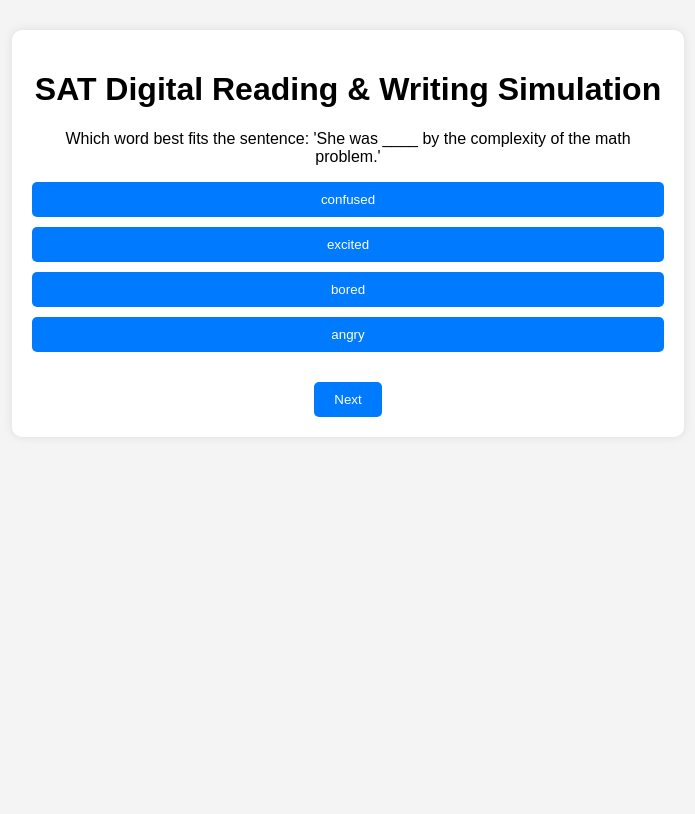
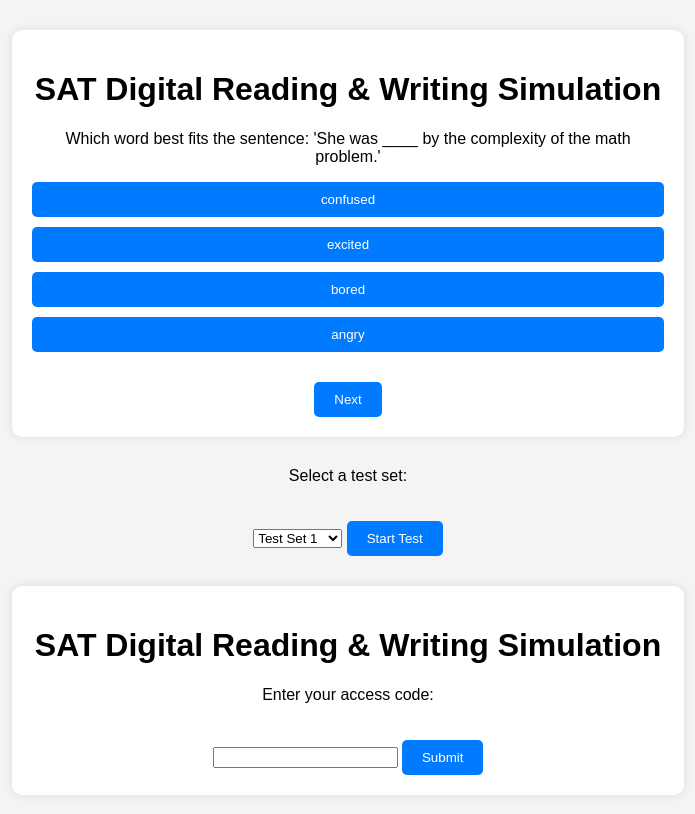
Before and after one commit to Englishplan/SAT, a plain HTML site: page index.html in a window 1280 px wide. Shown: the whole page, without its empty margins (292-987 px from the left). Drawn offline with Linux system fonts and the light colour scheme.

Commit message:
Update index.html

```diff
--- a/index.html
+++ b/index.html
@@ -23,4 +23,69 @@
 
     <script src="script.js"></script>
 </body>
+</html><div id="test-selection">
+    <p>Select a test set:</p>
+    <select id="test-dropdown">
+        <option value="1">Test Set 1</option>
+        <option value="2">Test Set 2</option>
+        <option value="3">Test Set 3</option>
+        <option value="4">Test Set 4</option>
+        <option value="5">Test Set 5</option>
+        <option value="6">Test Set 6</option>
+        <option value="7">Test Set 7</option>
+        <option value="8">Test Set 8</option>
+        <option value="9">Test Set 9</option>
+        <option value="10">Test Set 10</option>
+    </select>
+    <button onclick="loadSelectedTest()">Start Test</button>
+</div>
+<!DOCTYPE html>
+<html lang="en">
+<head>
+    <meta charset="UTF-8">
+    <meta name="viewport" content="width=device-width, initial-scale=1.0">
+    <title>SAT Digital Simulation</title>
+    <link rel="stylesheet" href="styles.css">
+</head>
+<body>
+    <div class="container">
+        <h1>SAT Digital Reading & Writing Simulation</h1>
+
+        <!-- Password Entry -->
+        <div id="password-container">
+            <p>Enter your access code:</p>
+            <input type="password" id="access-code">
+            <button onclick="checkPassword()">Submit</button>
+        </div>
+
+        <!-- Quiz Section (Hidden by Default) -->
+        <div id="quiz-container" style="display: none;">
+            <p id="question-text">Loading question...</p>
+            <div id="options-container"></div>
+            <button id="next-btn">Next</button>
+        </div>
+
+        <div id="result-container" style="display: none;">
+            <h2>Your Estimated SAT Score:</h2>
+            <p id="score-output"></p>
+            <button onclick="restartQuiz()">Try Again</button>
+        </div>
+    </div>
+
+    <script src="script.js"></script>
+
+    <script>
+        function checkPassword() {
+            const correctCode = "SAT123";  // Change this to any secret code you want
+            let userCode = document.getElementById("access-code").value;
+
+            if (userCode === correctCode) {
+                document.getElementById("password-container").style.display = "none";
+                document.getElementById("quiz-container").style.display = "block";
+            } else {
+                alert("Incorrect code. Please try again.");
+            }
+        }
+    </script>
+</body>
 </html>
```
